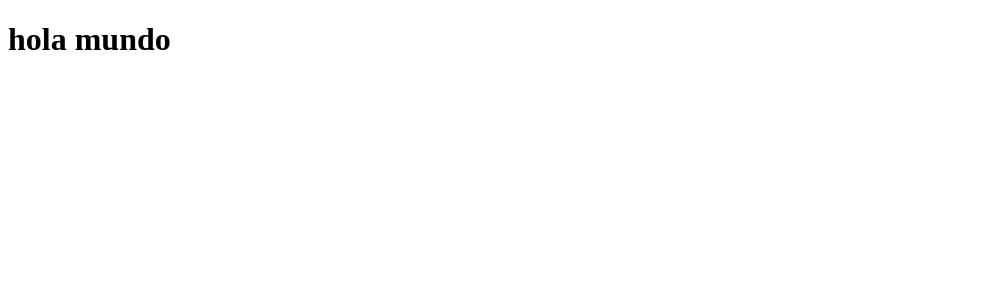
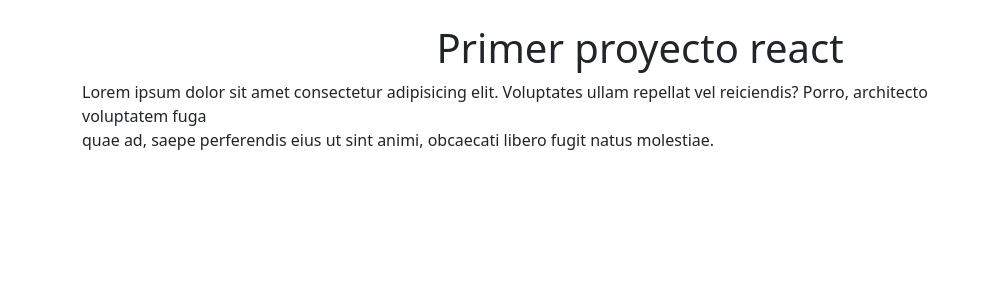
Before and after one commit to rollingcodeschool/contadorc101i, a React (Vite) app: page / in a window 1280 px wide. Shown: the top 300 px of the page, without its empty margins (0-981 px from the left). Built offline with nearby package versions, Linux system fonts and the light colour scheme.

Commit message:
agregamos un ejemplo de maquetado en el componente App.jsx

```diff
--- a/package.json
+++ b/package.json
@@ -10,6 +10,7 @@
     "preview": "vite preview"
   },
   "dependencies": {
+    "bootstrap": "^5.3.3",
     "react": "^18.3.1",
     "react-dom": "^18.3.1"
   },
--- a/src/App.jsx
+++ b/src/App.jsx
@@ -1,7 +1,12 @@
+import 'bootstrap/dist/css/bootstrap.min.css'
+
 function App() {
 
   return (
-    <h1>hola mundo</h1>
+    <main className='container my-4'>
+      <h1 className='text-center'>Primer proyecto react</h1>
+      <p>Lorem ipsum dolor sit amet consectetur adipisicing elit. Voluptates ullam repellat vel reiciendis? Porro, architecto <br/> voluptatem fuga<br></br> quae ad, saepe perferendis eius ut sint animi, obcaecati libero fugit natus molestiae.</p>
+    </main>
   )
 }
 
```
Also changed, not shown: 1 other file (tests, documents, lock files or other folders).
